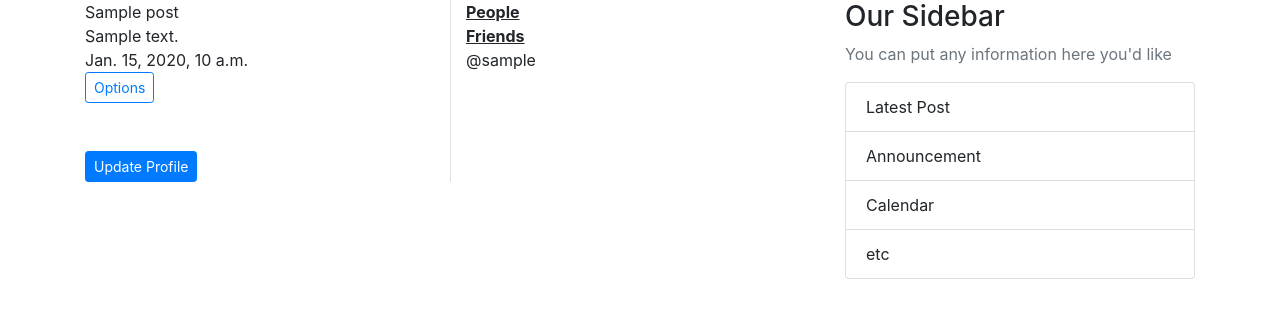
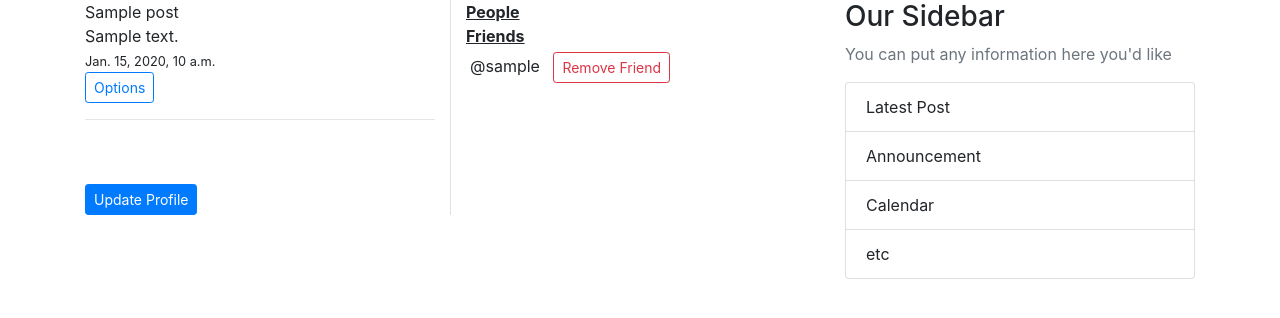
Before and after one commit to Mruzo/ss, a Django app: page /profile/ in a window 1280 px wide. Shown: the part 56-374 px from the top of the page. Run offline with Django 3.2, Linux system fonts and the light colour scheme; a user stored in the database is signed in; tables that the repository leaves empty hold one stand-in row (values such as "Sample post"); some libraries are stand-ins or nearby versions.

Commit message:
friend connection

```diff
--- a/safespace/users/models.py
+++ b/safespace/users/models.py
@@ -25,6 +25,9 @@ class Friend(models.Model):
     connect = models.ManyToManyField(User)
     current_user = models.ForeignKey(User, related_name='owner', null=True, on_delete=models.DO_NOTHING)
 
+    def __str__(self):
+        return f'{self.current_user} connections'
+
     @classmethod
     def make_friend(cls, current_user, new_friend):
         friend, created = cls.objects.get_or_create(
--- a/safespace/users/signals.py
+++ b/safespace/users/signals.py
@@ -1,7 +1,7 @@
 from django.db.models.signals import post_save
 from django.contrib.auth.models import User
 from django.dispatch import receiver
-from .models import Profile
+from .models import Profile, Friend
 
 
 @receiver(post_save, sender=User)
--- a/safespace/users/templates/users/profile.html
+++ b/safespace/users/templates/users/profile.html
@@ -4,12 +4,12 @@
 
 
 <div class="row">
-    <div class="col-6">
+    <div class="col-md-6">
         {% for post in posts %}
         {{ post.post_heading}}<br>
         {{ post.post_text}}<br>
-        {{ post.date_posted}}<br>
-        <a class="btn btn-sm btn-outline-primary" href="{% url 'post-detail' post.id %}">Options</a><br>
+        <small>{{ post.date_posted}}</small><br>
+        <a class="btn btn-sm btn-outline-primary" href="{% url 'post-detail' post.id %}">Options</a><br><hr>
         {% endfor %}
         <a class="btn btn-sm btn-primary mt-5" href="{% url 'profile_update' %}">Update Profile</a>
     </div>
@@ -17,8 +17,15 @@
         <u class="font-weight-bold">People</u>
         {% for user in users %}
         <ul class="list-group">
-            <li class="list-group-item border-0 p-0">
-            @{{ user.username}}<br>
+            <li class="list-group-item border-0 p-1">
+                {% if not user in friends %}
+                <a>@{{ user.username}}</a>
+                &nbsp;
+                <a href="{% url 'change_connect' operation='add' pk=user.pk %}">
+                <button type="button" class="btn btn-sm btn-success">Add Friend</button>
+                </a>
+                <br>
+                {% endif %}
             </li>
         </ul>
         {% endfor %}<br>
@@ -26,8 +33,11 @@
         <u class="font-weight-bold">Friends</u>
         {% for friend in friends %}
         <ul class="list-group">
-            <li class="list-group-item border-0 p-0">
-            @{{ friend.username}}<br>
+            <li class="list-group-item border-0 p-1">
+                <a>@{{ friend.username}}</a> &nbsp;
+                <a href="{% url 'change_connect' operation='remove' pk=friend.pk %}">
+                <button type="button" class="btn btn-sm btn-outline-danger">Remove Friend</button>
+                </a><br>
             </li>
         </ul>
         {% endfor %}
--- a/safespace/users/views.py
+++ b/safespace/users/views.py
@@ -23,15 +23,15 @@ def register(request):
 @login_required
 def profile(request):
 
-    if request.user.is_authenticated:
-        posts = request.user.author.all
-        users = User.objects.exclude(id=request.user.id)
-        friend = Friend.objects.get(current_user=request.user)
-        friends = friend.connect.all()
+    # if request.user.is_authenticated:
+    posts = request.user.author.all
+    users = User.objects.exclude(id=request.user.id)
+    friend = Friend.objects.get(current_user=request.user)
+    friends = friend.connect.all()
 
-    from pprint import pprint
-    l = users.values()
-    pprint(l)
+    # from pprint import pprint
+    # l = users.values()
+    # pprint(l)
 
     context = {
         'posts': posts,
@@ -65,7 +65,7 @@ def profile_update(request):
 
 
 def change_connect(request, operation, pk):
-    new_friend = Use.objects.get(pk=pk)
+    new_friend = User.objects.get(pk=pk)
     if operation == 'add':
         Friend.make_friend(request.user, new_friend)
     elif operation == 'remove':
```
Also changed, not shown: safespace/spaceblog/templates/spaceblog/index.html (+4 -4 lines).
